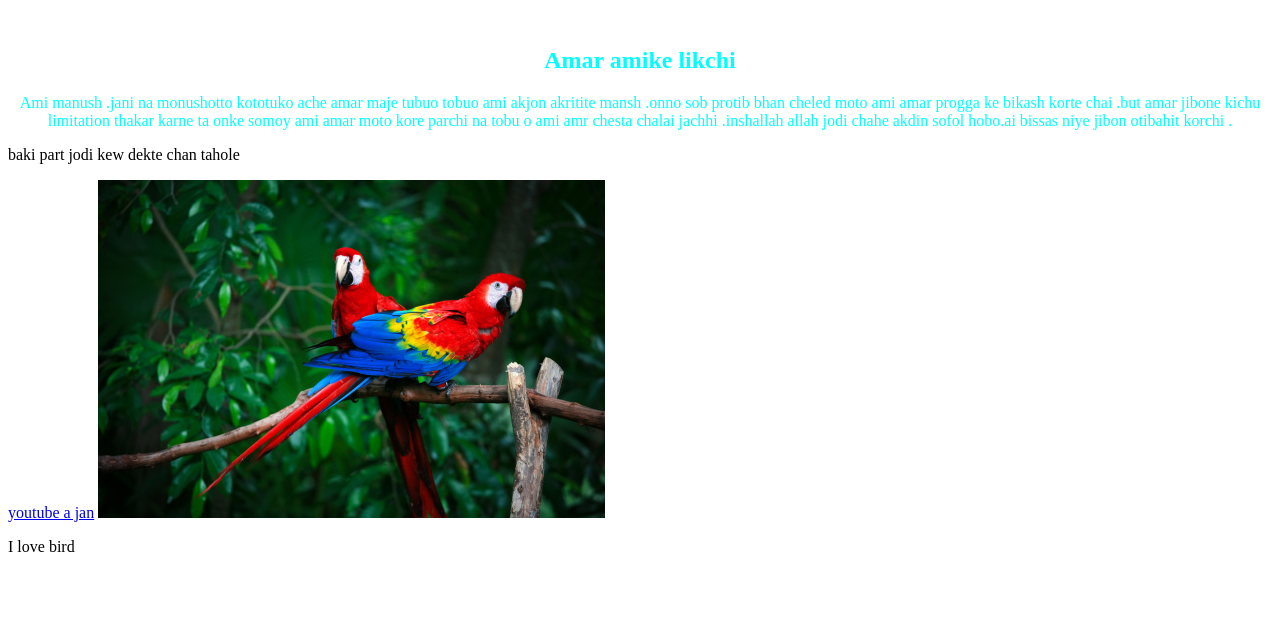
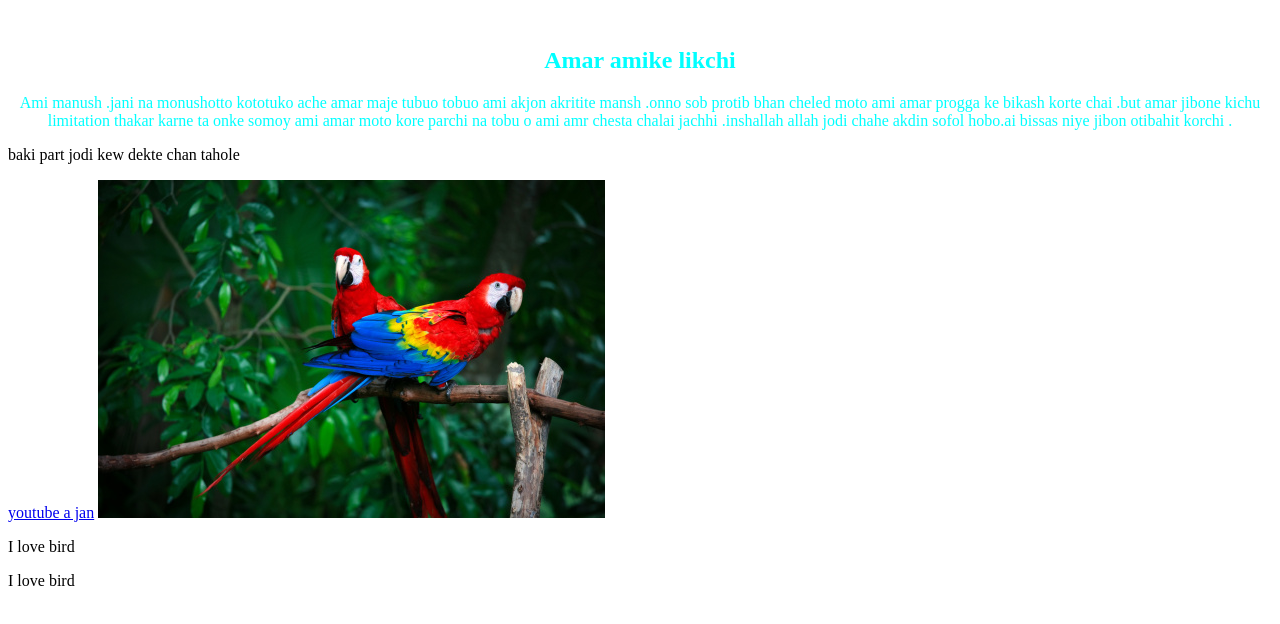
Before and after one commit to momenahmed019024/my-four-repo, a plain HTML site: page index.html in a window 1280 px wide. Shown: the part 130-754 px from the top of the page. Drawn offline with Linux system fonts and the light colour scheme.

Commit message:
added paragrap

```diff
--- a/index.html
+++ b/index.html
@@ -36,6 +36,7 @@
         <a href="https://www.youtube.com/">youtube a jan</a>
         <img src="bird 1.jpg" alt="one bird">
         <p>I love bird</p>
+        <p>I love bird</p>
 
 
 </body>
```
